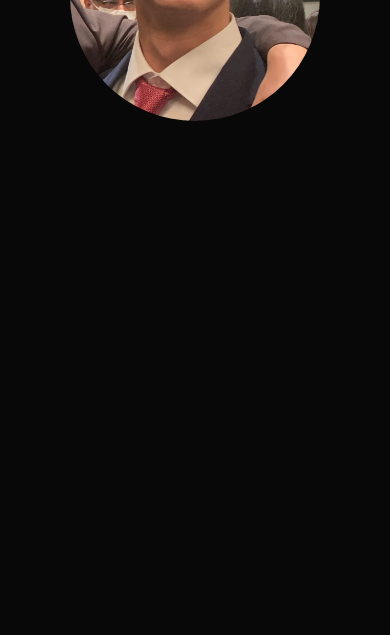
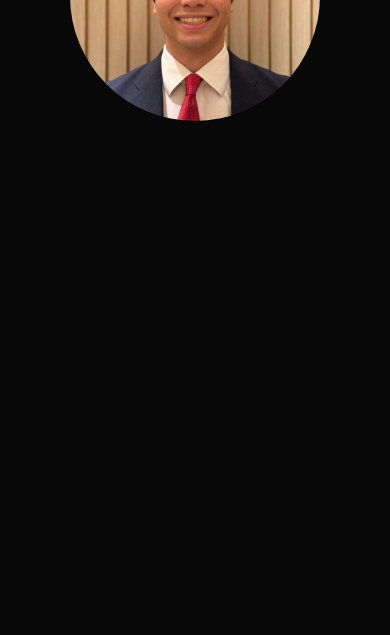
Before and after one commit to Ccorrigan0709/Portfolio1, a plain HTML site: page index.html in a window 390 px wide. Shown: the part 299-934 px from the top of the page. Drawn offline with Linux system fonts and the light colour scheme.

```diff
--- a/style.css
+++ b/style.css
@@ -77,7 +77,7 @@ body{
     width: 400px;
     height: 400px;
     border-radius: 50%;
-    background-image: url(images/headshot2.jpg);
+    background-image: url(images/headshot2.jpg); /* Updated image */
     background-size: cover;
     background-position: center;
     z-index: 2;
@@ -600,7 +600,7 @@ nav .fa-solid{
         transform: translateX(-50%);
         width: 250px;
         height: 250px;
-        background-image: url(images/headshot.JPG);
+        background-image: url(images/headshot2.jpg); /* Updated image */
         background-size: cover;
         background-position: center;
         border-radius: 50%;
```
